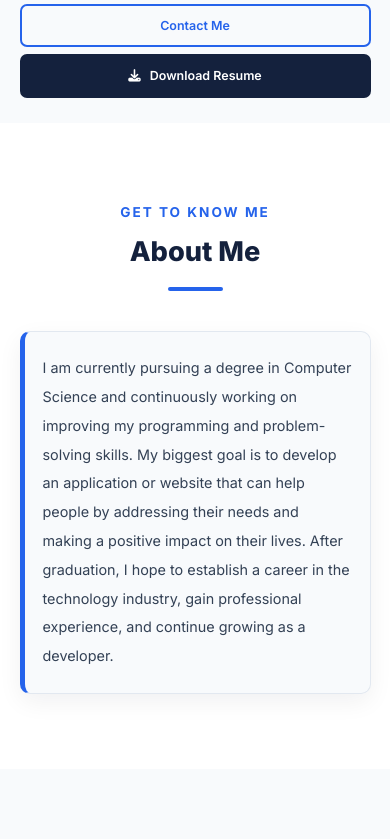
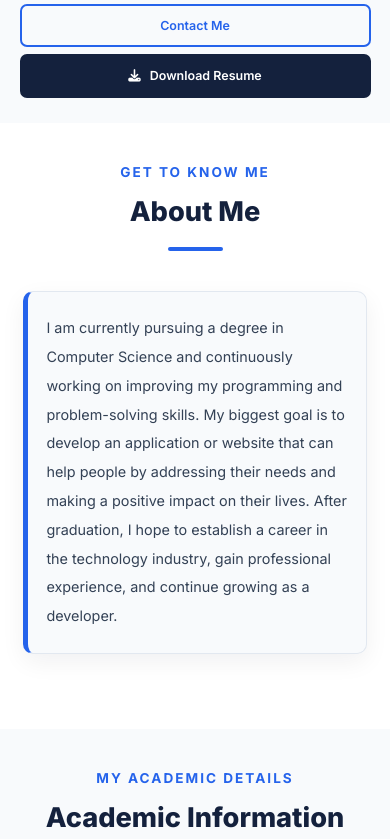
Before and after one commit to jasmine0978/my-portfolio, a plain HTML site: page index.html in a window 390 px wide. Shown: the part 549-1388 px from the top of the page. Drawn offline with Linux system fonts and the light colour scheme.

Commit message:
Update style.css

```diff
--- a/style.css
+++ b/style.css
@@ -1670,11 +1670,9 @@ input {
 
 @media (max-width: 480px) {
 
-    .section {
-
-        padding: 75px 6%;
-
-    }
+   .section:not(.home) {
+    padding: 35px 6% 75px;
+}
 
     .section-heading {
 
```
